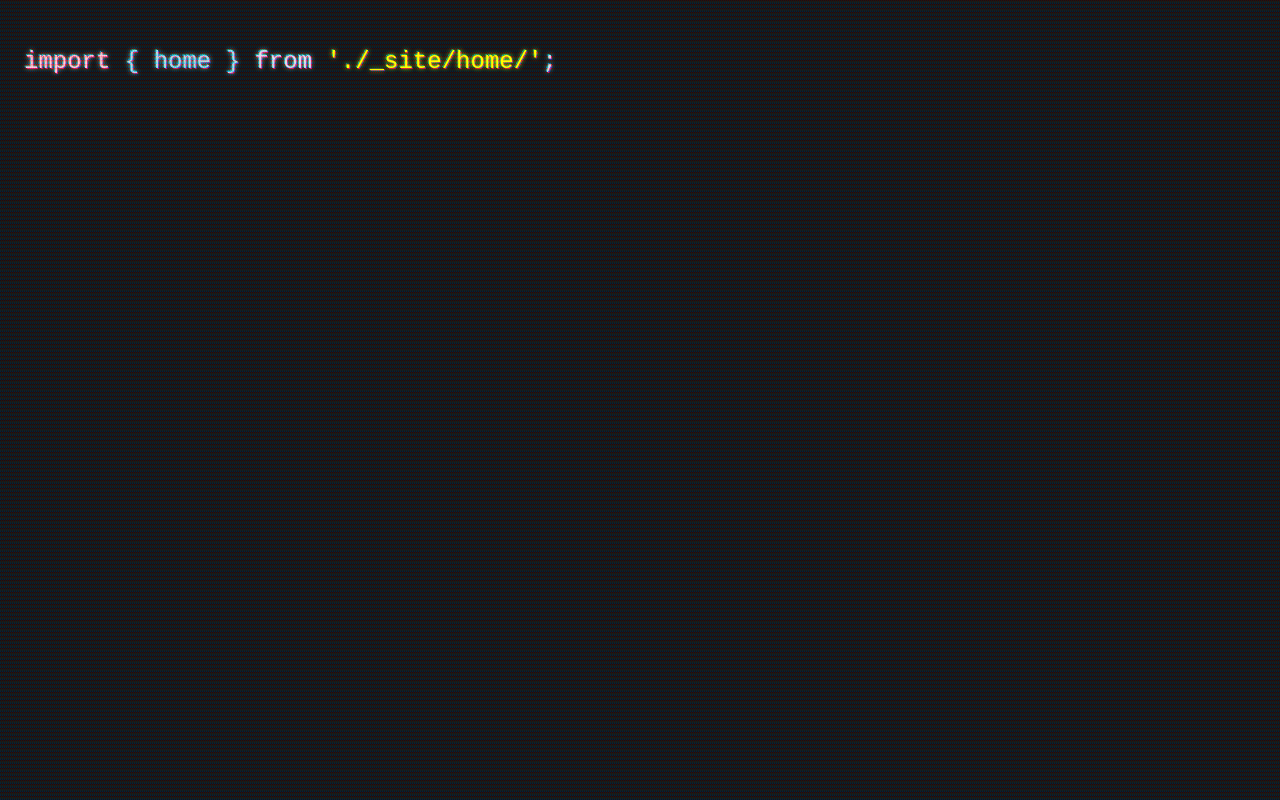
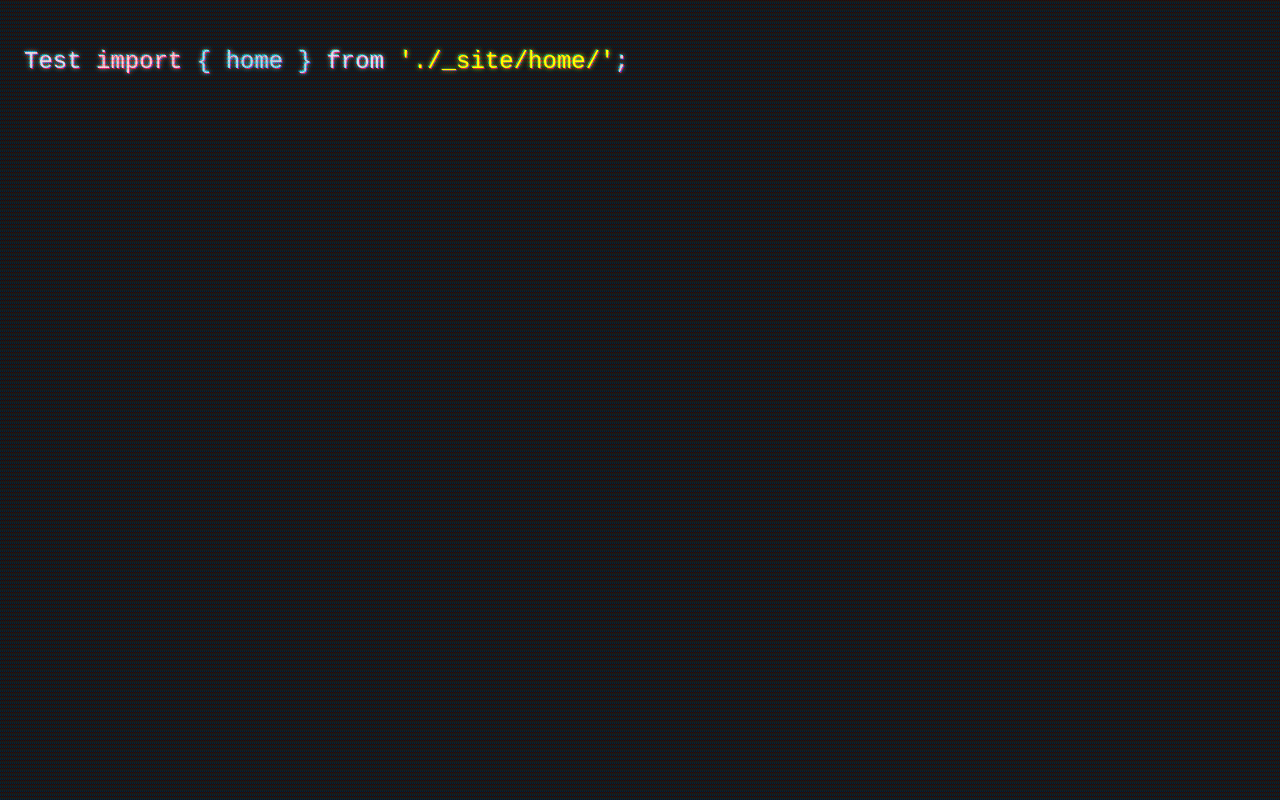
Before and after one commit to matthewkris/mattkris.github.io, a plain HTML site: page index.html in a window 1280 px wide. Drawn offline with Linux system fonts and the light colour scheme.

Commit message:
Clean up

```diff
--- a/index.css
+++ b/index.css
@@ -83,7 +83,7 @@ main {
     content: "";
     transform: translateZ(0);
     pointer-events: none;
-    //opacity: 0.5;
+    /*opacity: 0.5;*/
     mix-blend-mode: overlay;
     position: absolute;
     height: 100%;
--- a/index.html
+++ b/index.html
@@ -10,6 +10,7 @@
   <main class="crt">
     <div class="wrapper">
       <span class="code">
+        Test
         <span class="pink">import</span> <span class="lightblue">{ home }</span> from <span class="yellow">'./_site/home/'</span>;</span><span class="cursor">_</span>
     </div>
     </div>
```
